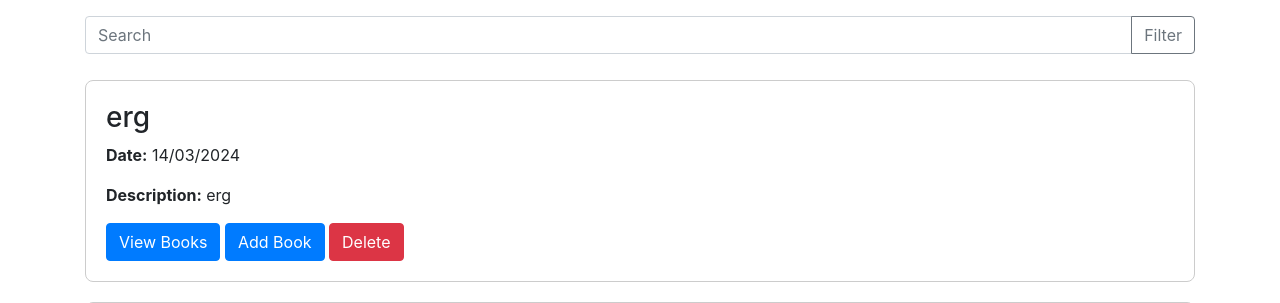
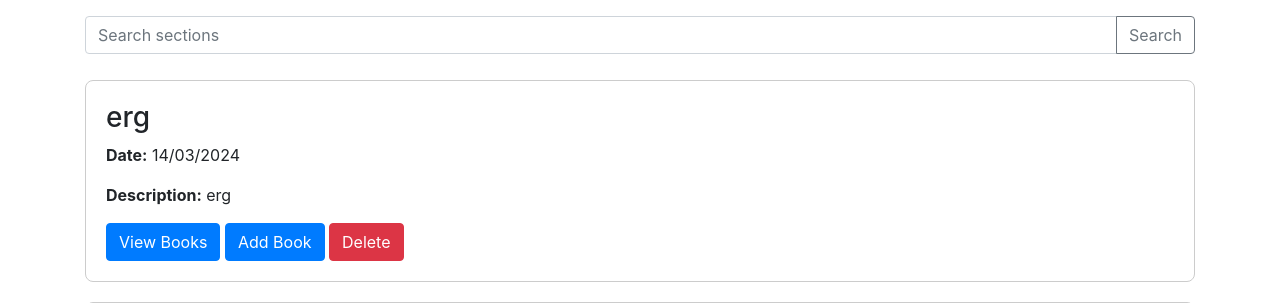
Before and after one commit to Umang7198/E-library, a Flask app: page /librarian_dashboard in a window 1280 px wide. Shown: the part 72-375 px from the top of the page. Run offline with Flask 3, Linux system fonts and the light colour scheme; a user stored in the database is signed in; some libraries are stand-ins or nearby versions.

Commit message:
search functionality added for librarian

```diff
--- a/app.py
+++ b/app.py
@@ -65,13 +65,22 @@ def add_section():
         return redirect(url_for('librarian_dashboard'))
     return redirect(url_for('librarian_login')), 403
 
-@app.route('/librarian_dashboard')
+@app.route('/librarian_dashboard', methods=['GET', 'POST'])
 def librarian_dashboard():
-    if 'librarian_id' in session:
-        librarian_id = session['librarian_id']
+    if 'librarian_id' not in session:
+        return redirect(url_for('librarian_login'))
+
+    librarian_id = session['librarian_id']
+    query = request.args.get('query')  # Get the search query from URL parameters for GET request
+
+    if query:
+        # Filter sections by title containing the search query
+        sections = Section.query.filter(Section.user_id == librarian_id, Section.title.contains(query)).all()
+    else:
         sections = Section.query.filter_by(user_id=librarian_id).all()
-        return render_template('librarian_dashboard.html', sections=sections)
-    return redirect(url_for('librarian_login')), 403
+
+    return render_template('librarian_dashboard.html', sections=sections)
+
 
 
 @app.route('/librarian_login', methods=['GET', 'POST'])
@@ -208,14 +217,21 @@ def delete_book(book_id):
 
 
 
-@app.route('/sections/<int:section_id>/books')
+@app.route('/sections/<int:section_id>/books', methods=['GET', 'POST'])
 def view_books(section_id):
     if 'librarian_id' not in session:
         return redirect(url_for('librarian_login'))
 
     section = Section.query.get_or_404(section_id)
-    books = Book.query.filter_by(section_id=section_id).all()
+    query = request.args.get('query')  # or request.form.get('query') for POST
+
+    if query:
+        books = Book.query.filter(Book.section_id == section_id, Book.title.contains(query)).all()
+    else:
+        books = Book.query.filter_by(section_id=section_id).all()
+
     return render_template('section_books.html', section=section, books=books)
+
 
 # Create the database tables
 with app.app_context():
--- a/templates/librarian_dashboard.html
+++ b/templates/librarian_dashboard.html
@@ -37,21 +37,24 @@
       <a href="{{ url_for('logout') }}">Logout</a>
     </div>
   </header>
-  <div class="input-group mb-3">
-    <input type="text" class="form-control" placeholder="Search" aria-label="Search">
+
+  <!-- Integrated search form -->
+  <form action="{{ url_for('librarian_dashboard') }}" method="GET" class="input-group mb-3">
+    <input type="text" class="form-control" placeholder="Search sections" aria-label="Search" name="query">
     <div class="input-group-append">
-      <button class="btn btn-outline-secondary" type="button">Filter</button>
+      <button class="btn btn-outline-secondary" type="submit">Search</button>
     </div>
-  </div>
+  </form>
+
   <div class="section-container">
     {% for section in sections %}
     <div class="section-card">
       <h3>{{ section.title }}</h3>
       <p><strong>Date:</strong> <span>{{ section.date_created.strftime('%d/%m/%Y') }}</span></p>
       <p><strong>Description:</strong> <span>{{ section.description }}</span></p>
-        <a href="{{ url_for('view_books', section_id=section.id) }}" class="btn btn-primary">View Books</a>
+      <a href="{{ url_for('view_books', section_id=section.id) }}" class="btn btn-primary">View Books</a>
+      <a href="{{ url_for('add_book', section_id=section.id) }}" class="btn btn-primary">Add Book</a>
 
-        <a href="{{ url_for('add_book', section_id=section.id) }}" class="btn btn-primary">Add Book</a>
       <!-- Delete Section Button -->
       <form action="{{ url_for('delete_section', section_id=section.id) }}" method="post" style="display:inline;">
         <input type="hidden" name="_method" value="DELETE">
@@ -61,6 +64,7 @@
     {% else %}
     <p>No sections added yet.</p>
     {% endfor %}
+
     <!-- Add New Section Button -->
     <a href="{{ url_for('add_section_form') }}" class="add-section-btn btn btn-primary">+</a>
   </div>
```
Also changed, not shown: templates/section_books.html (+10 -0 lines), instance/library.db.
